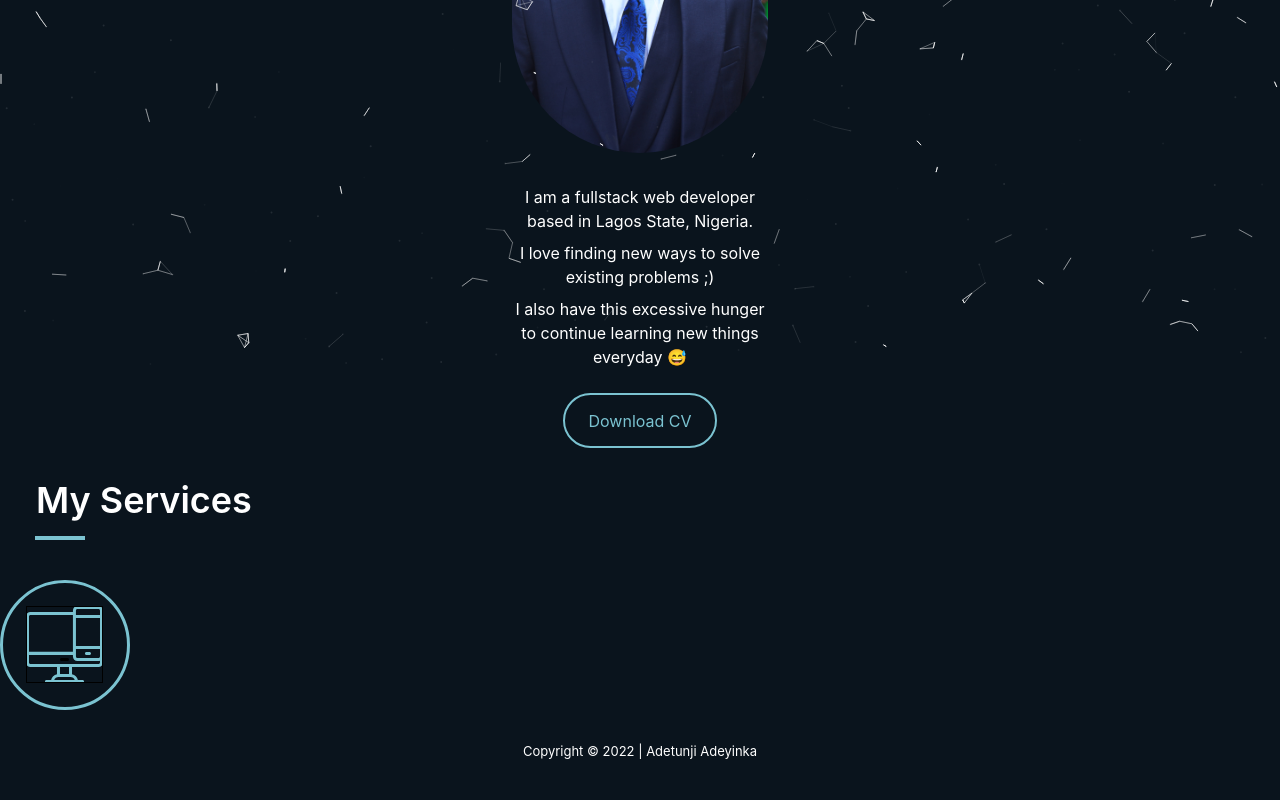
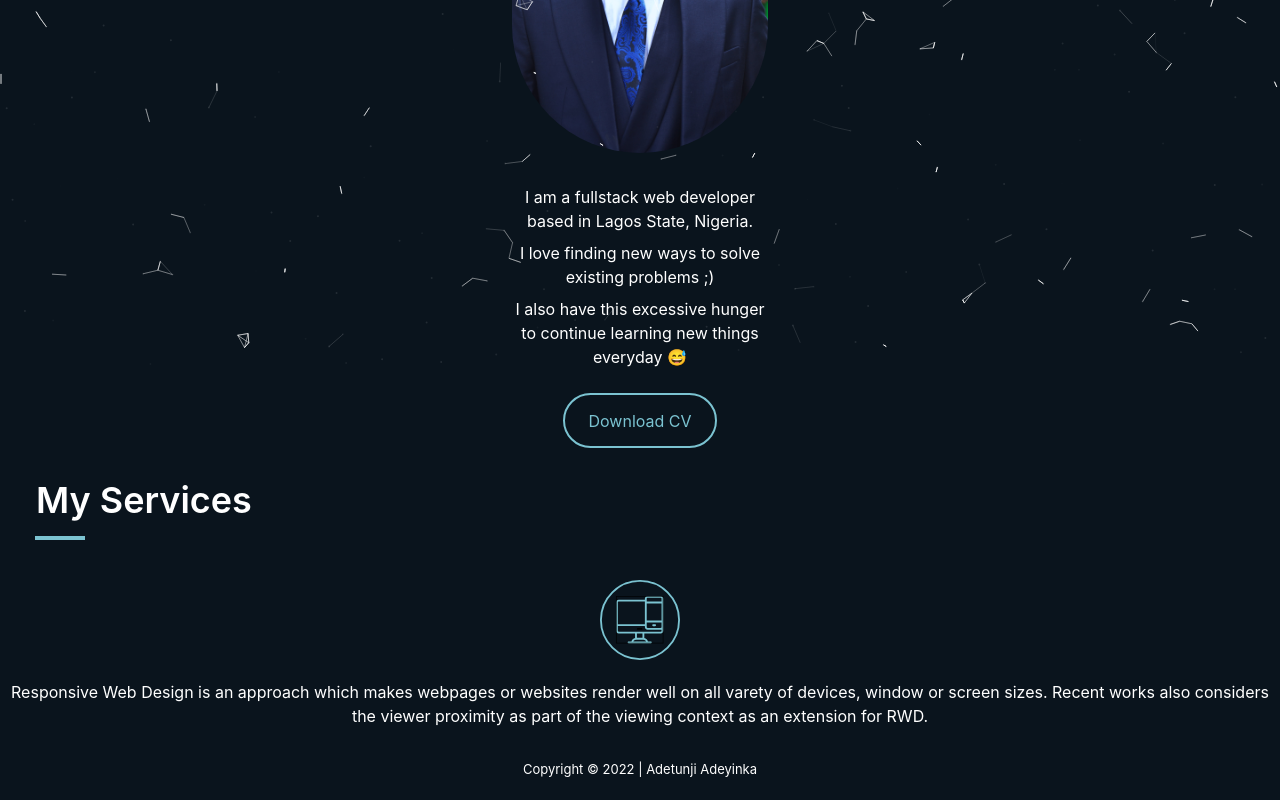
Before and after one commit to Itzadetunji/my-website, a Next.js app: page /about in a window 1280 px wide. Shown: the part 435-1235 px from the top of the page. Built offline with nearby package versions, Linux system fonts and the light colour scheme.

Commit message:
Edited about component

```diff
--- a/pages/about.tsx
+++ b/pages/about.tsx
@@ -23,8 +23,9 @@ function about() {
       <div className='mt-12'>
         <h1 className="text-white ml-9 font-semibold leading-10 -mt-4 text-4xl">My Services</h1>
         <hr className="light-blue w-[50px] h-1 ml-[35px] border-transparent my-4"/>
-        <div className="mx-auto mt-10">
-          <img src="icons/Rwd.svg" alt="Responsive Web Design - Adetunji Adeyinka" />
+        <div className="mx-auto mt-10 items-center justify-center text-center">
+          <img src="icons/Rwd.svg" alt="Responsive Web Design - Adetunji Adeyinka" className="w-[80px] h-[80px] mx-auto items-center justify-center text-center mb-5"/>
+          <p className="text-white">Responsive Web Design is an approach which makes webpages or websites render well on all varety of devices, window or screen sizes. Recent works also considers the viewer proximity as part of the viewing context as an extension for RWD.</p>
         </div>
       </div>
       <ParticleComponent/>
```
